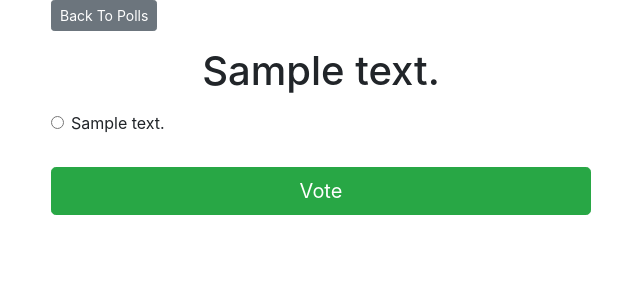
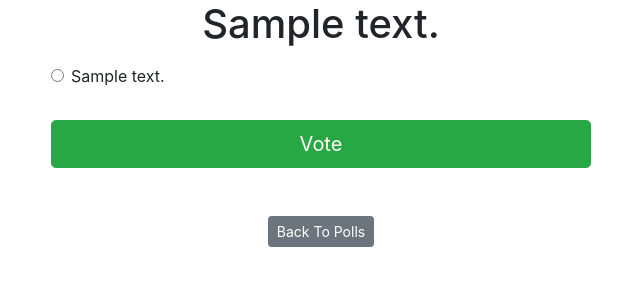
Before and after one commit to kabir19/pollster, a Django app: page /polls/1 in a window 1280 px wide. Shown: the top 300 px of the page, without its empty margins (319-959 px from the left). Run offline with Django 3.2, Linux system fonts and the light colour scheme; tables that the repository leaves empty hold one stand-in row (values such as "Sample post"); some libraries are stand-ins or nearby versions.

Commit message:
Back To Polls button positioned to bottom on detail page.

```diff
--- a/templates/polls/detail.html
+++ b/templates/polls/detail.html
@@ -1,8 +1,5 @@
 {% extends 'base.html' %}
 {% block content %}
-
-    <a class="btn btn-secondary btn-sm mb-3" href="{% url 'polls:index' %}">Back To
-    Polls</a>
 
     <h1 class="text-center mb-3">{{ question.question_text }}</h1>
 
@@ -30,6 +27,11 @@
 
         {% endfor %}
         <input type="submit" value="Vote" class="btn btn-success btn-lg btn-block mt-4" />
+
+        <br />
+        <br />
+        <center><a class="btn btn-secondary btn-sm mb-3" href="{% url 'polls:index' %}">Back To
+        Polls</a></center>
     </form>
 
 {% endblock %}
```
